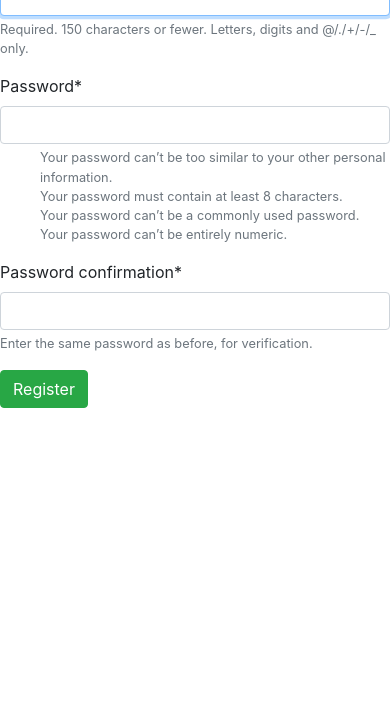
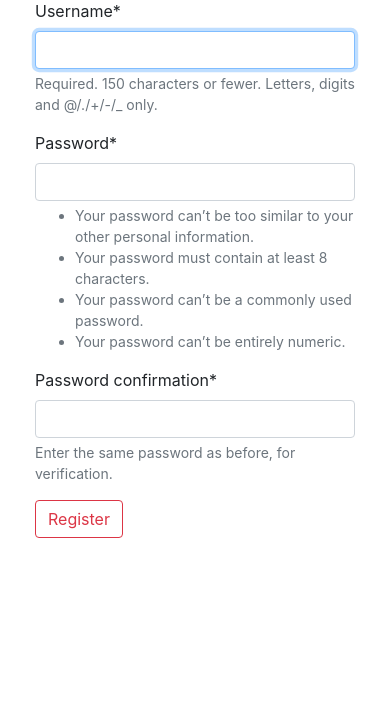
Before and after one commit to mugisha-thierry/instagram, a Django app: page /signup/ in a window 390 px wide. Shown: the part 134-844 px from the top of the page. Run offline with Django 3.2, Linux system fonts and the light colour scheme; some libraries are stand-ins or nearby versions.

Commit message:
Created a registration page

```diff
--- a/app/templates/register/register.html
+++ b/app/templates/register/register.html
@@ -1,10 +1,29 @@
-{%extends 'base.html'%}
+{%extends 'register/base.html'%}
 {% block title %}Create account{% endblock %}
 {% load crispy_forms_tags %}
 {% block content %}
-<form action="" method="post" class="form-group">
-    {% csrf_token %}
-    {{form|crispy}}
-    <button type="submit" class="btn btn-success">Register</button>
-</form>
+
+
+<div class="card-group">
+    <div class="col-md-4">
+    </div>
+    <div class="col-md-4">
+        <hr>
+        <div class="text-center">
+            <img src="https://res.cloudinary.com/zilfa/image/upload/v1610004870/instaaaa_dqcxq7.png"
+                 alt="..." style="height: 80px;">
+        </div>
+        <div class="card-body">
+            <div class="card-text">
+                <form action="" method="post" class="form-group">
+                    {% csrf_token %}
+                    {{form|crispy}}
+                    <button type="submit" class="btn btn-outline-danger">Register</button>
+                </form>
+            </div>
+        </div>
+    </div>
+    <div class="col-md-4">
+    </div>
+</div>
 {% endblock %}
```
